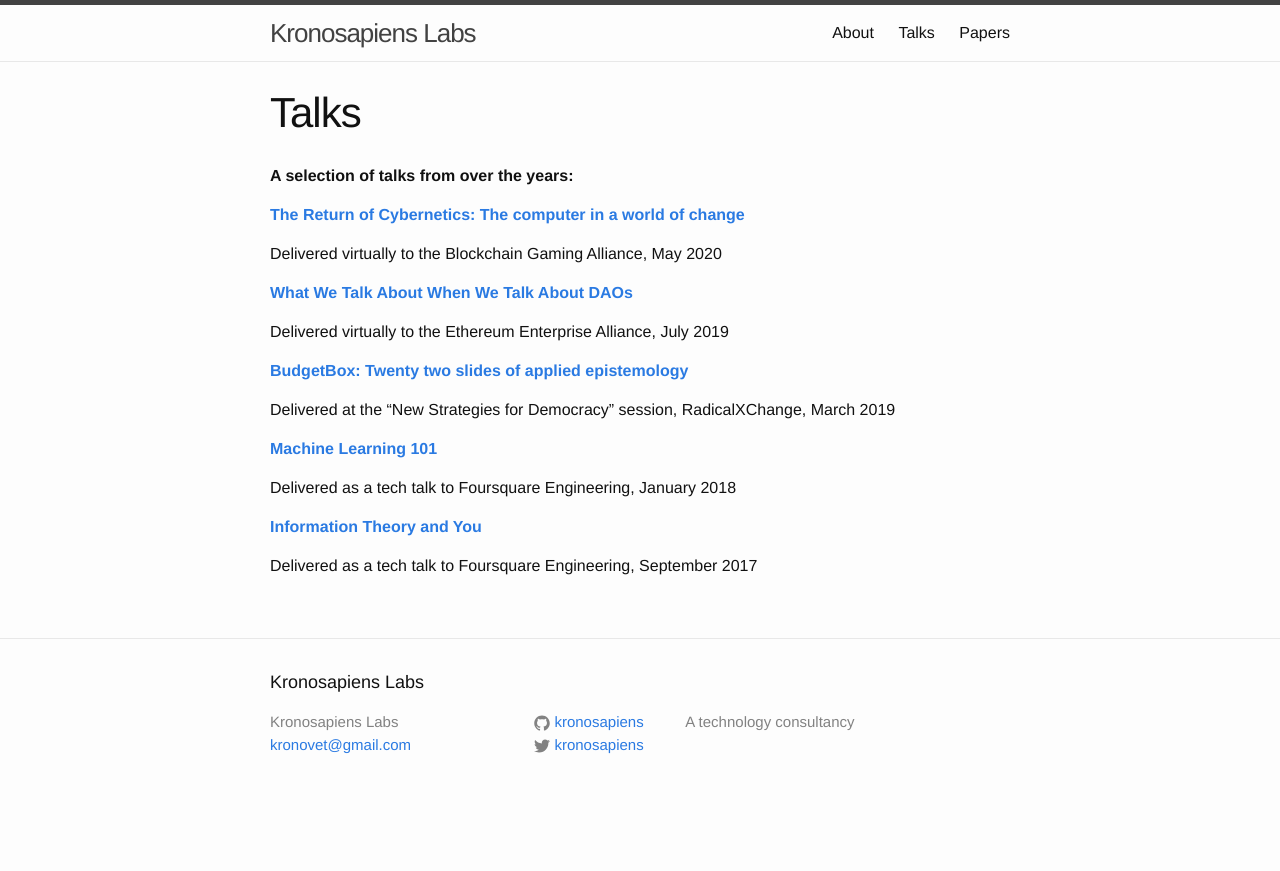
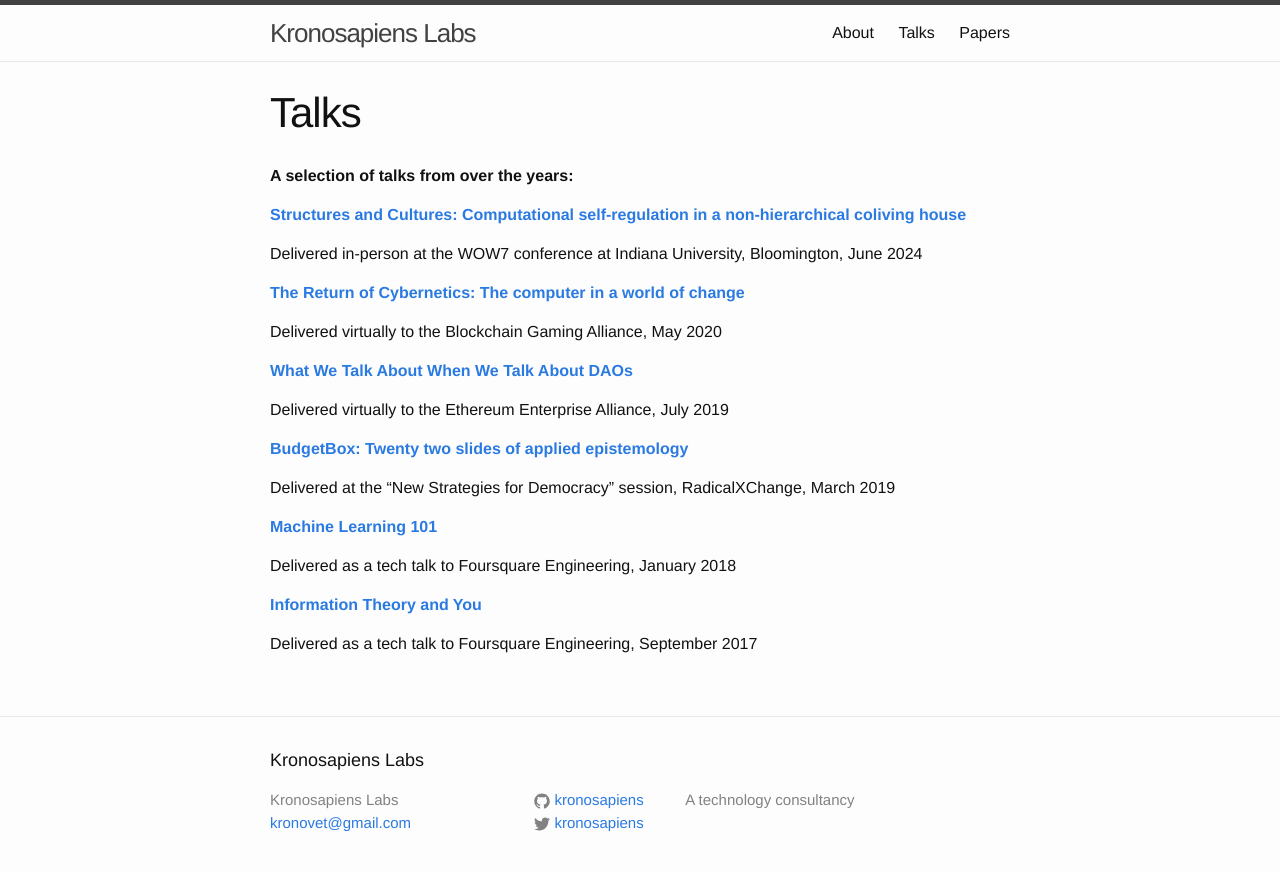
Before and after one commit to kronosapiens/kronosapiens.github.io, a Jekyll site: the page built from talks/index.md, in a window 1280 px wide. Shown: the top 871 px of the page. Built offline with Jekyll 4.4.1, drawn with Linux system fonts in a browser that asks for light colours.

Commit message:
Add Structures and Cultures talk

```diff
--- a/talks/index.md
+++ b/talks/index.md
@@ -5,6 +5,10 @@ permalink: /talks/
 ---
 
 **A selection of talks from over the years:**
+
+[**Structures and Cultures: Computational self-regulation in a non-hierarchical coliving house**](https://docs.google.com/presentation/d/1wVkrGnqsFK0giQ2rLlYnySwLrtw9ogf2TxcipMdy0D4/edit?usp=sharing)
+
+Delivered in-person at the WOW7 conference at Indiana University, Bloomington, June 2024
 
 [**The Return of Cybernetics: The computer in a world of change**]({{site.baseurl}}/talks/cybernetics-slides.pdf)
 
```
